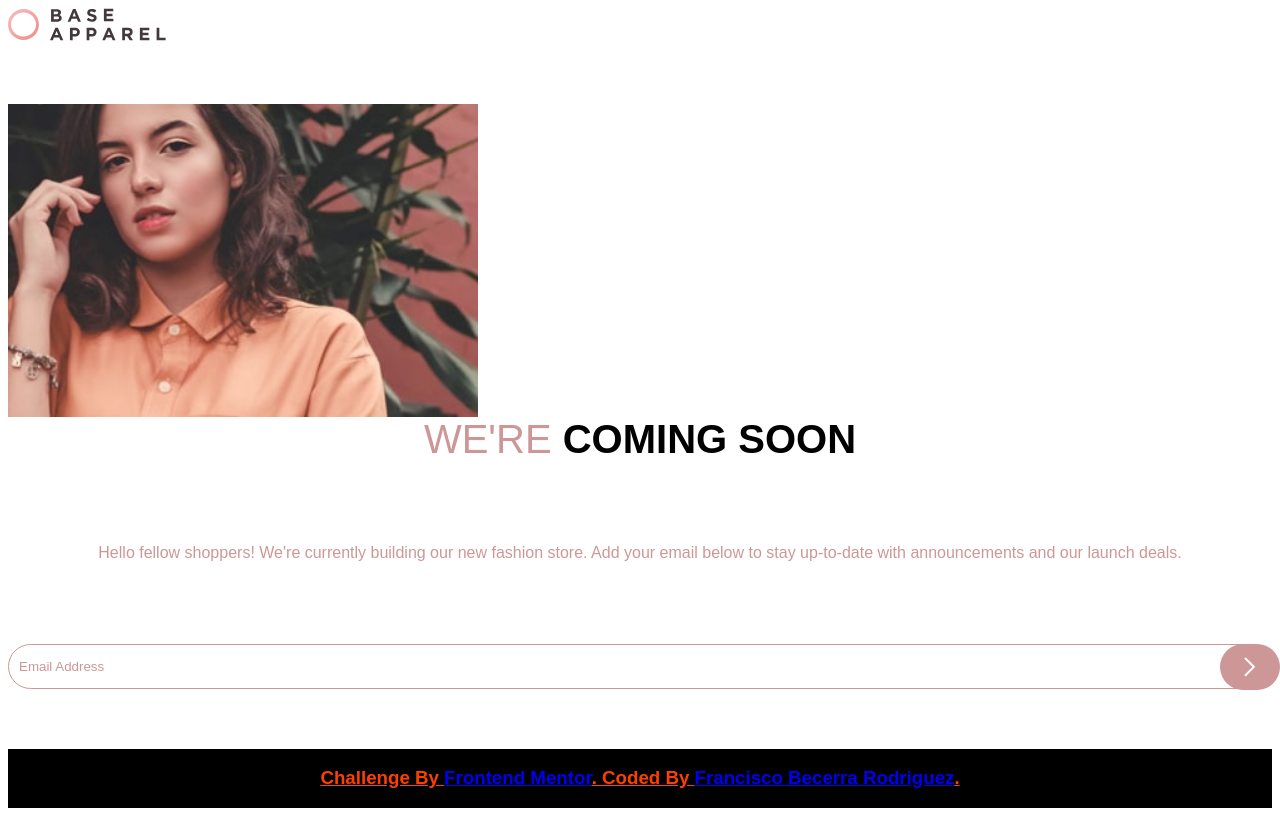
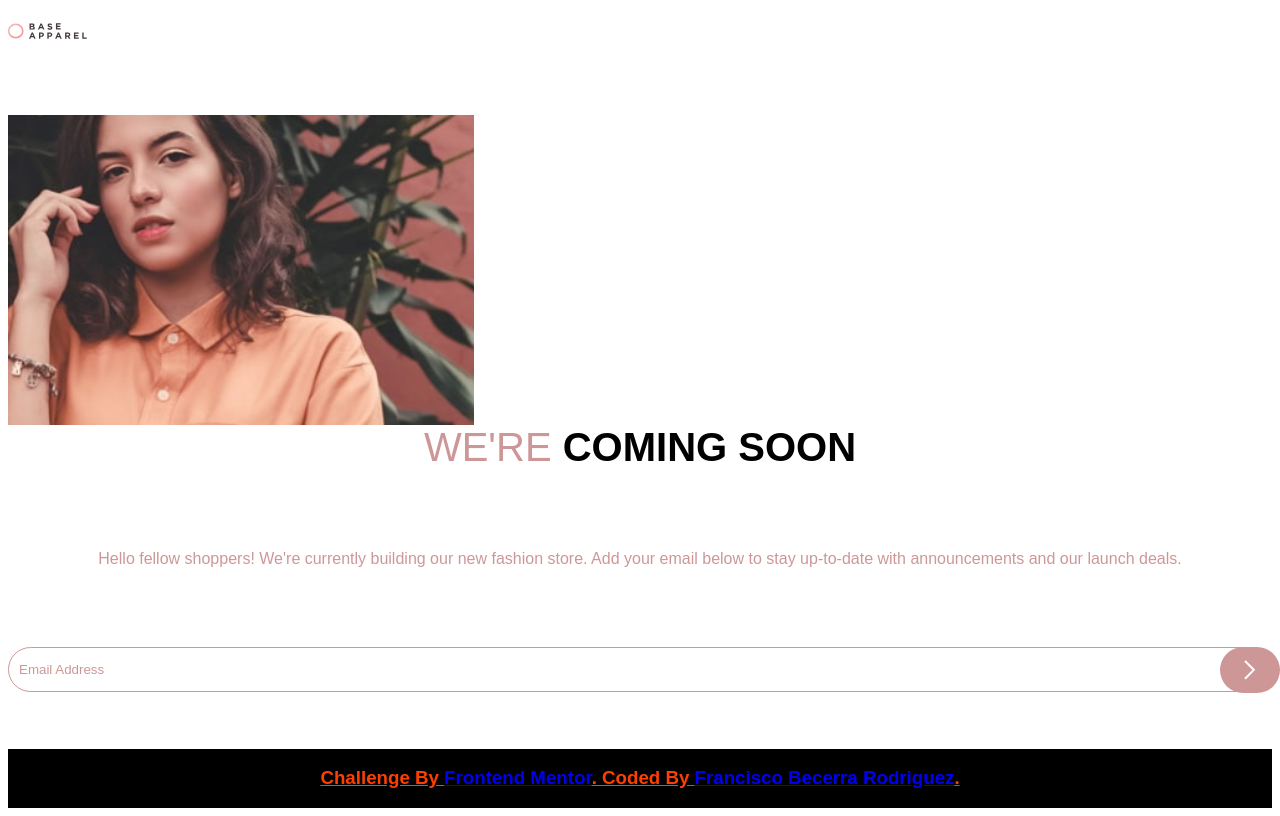
Before and after one commit to FranciscoFrontEndDeveloper/BaseApparelcomingsoonpage, an Angular app: page / in a window 1280 px wide. Built offline with nearby package versions, Linux system fonts and the light colour scheme.

Commit message:
logo styles added

```diff
--- a/src/app/components/headercomponent/headercomponent.component.html
+++ b/src/app/components/headercomponent/headercomponent.component.html
@@ -1,5 +1,5 @@
-<header>
-  <picture>
-    <img src="../../../assets/images/logo.svg" alt="logo" />
+<header class="containerLogo">
+  <picture class="containerLogo__pic">
+    <img class="containerLogo__pic--imageLogo" src="../../../assets/images/logo.svg" alt="logo" />
   </picture>
 </header>
--- a/src/app/components/headercomponent/headercomponent.component.sass
+++ b/src/app/components/headercomponent/headercomponent.component.sass
@@ -0,0 +1,7 @@
+.containerLogo
+  height: 50px
+  display: flex
+  align-items: center
+  &__pic
+    &--imageLogo
+      width: 50%
```
